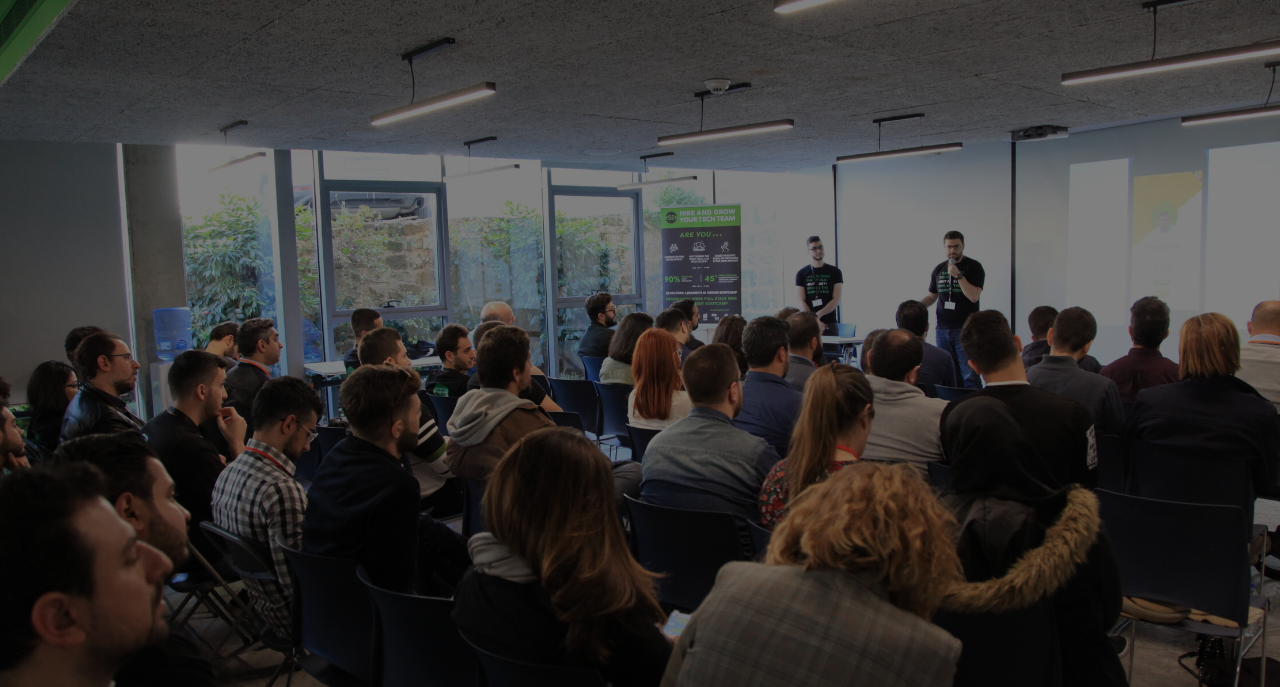
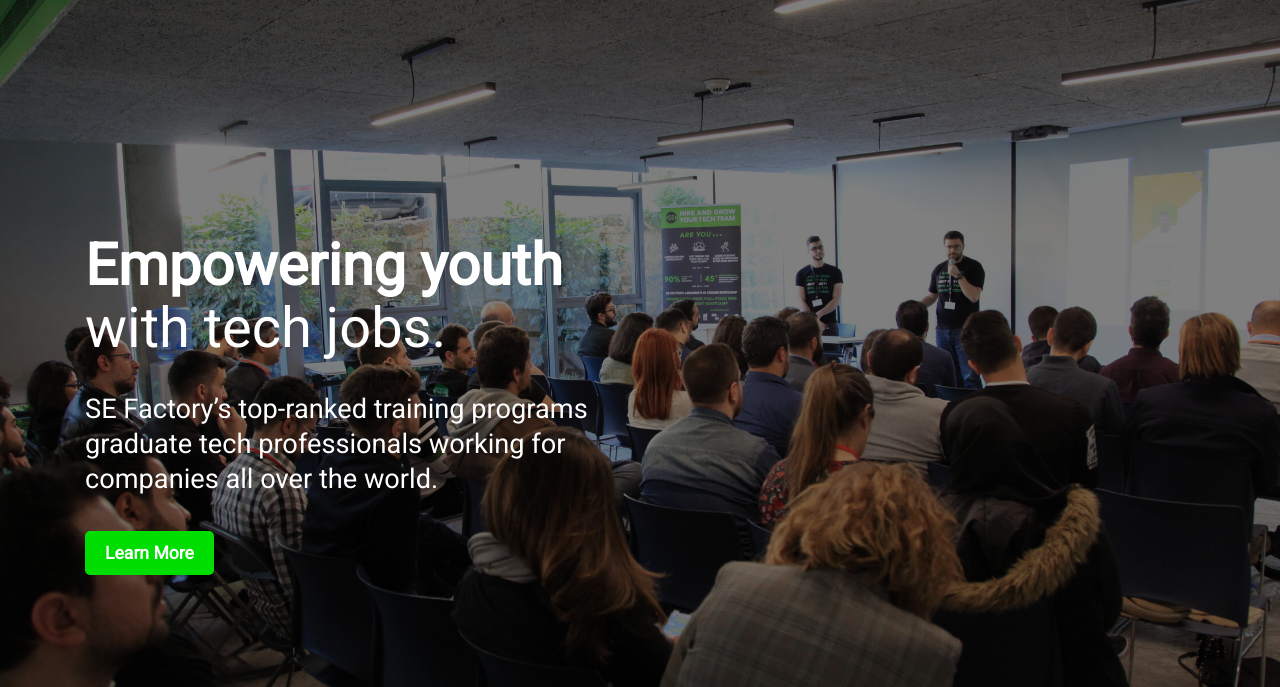
Before and after one commit to pablo-sreih/se_factory_website_2, a plain HTML site: page index.html in a window 1280 px wide. Shown: the part 113-800 px from the top of the page. Drawn offline with Linux system fonts and the light colour scheme.

Commit message:
Added Text and Learn More Button

```diff
--- a/css/styles.css
+++ b/css/styles.css
@@ -53,3 +53,40 @@
     background-size: cover;
     position: relative;
 }
+
+.header-container{
+    padding-top: 22%;
+}
+
+.header-container :nth-child(1){
+    font-size: 1.9em;
+    color: white;
+    font-weight: 800;
+}
+
+.header-container :nth-child(2){
+    font-size: 3.5em;
+    color: white;
+    font-weight: 100;
+    margin-top: -2%;
+}
+
+.header-container :nth-child(3){
+    font-size: 1.7em;
+    color: white;
+    padding-right: 50%;
+    line-height: 35px;
+    margin-top: 2%;
+}
+
+.header-container button{
+    background-color: #0d0;
+    margin-top: 3%;
+    border: none;
+    border-radius: 5px;
+    padding: 9px 20px;
+    color: white;
+    font-family: "Roboto", sans-serif;
+    font-size: 1.1em;
+    font-weight: 600;
+}
--- a/index.html
+++ b/index.html
@@ -34,7 +34,12 @@
 
                 </div>
             </div>
-
+            <div class="header-container">
+                <div><strong>Empowering youth</strong></div>
+                <div>with tech jobs.</div>
+                <div>SE Factory’s top-ranked training programs graduate tech professionals working for companies all over the world.</div>
+                <button>Learn More</button>
+            </div>
         </div>
     </section>
 
```
